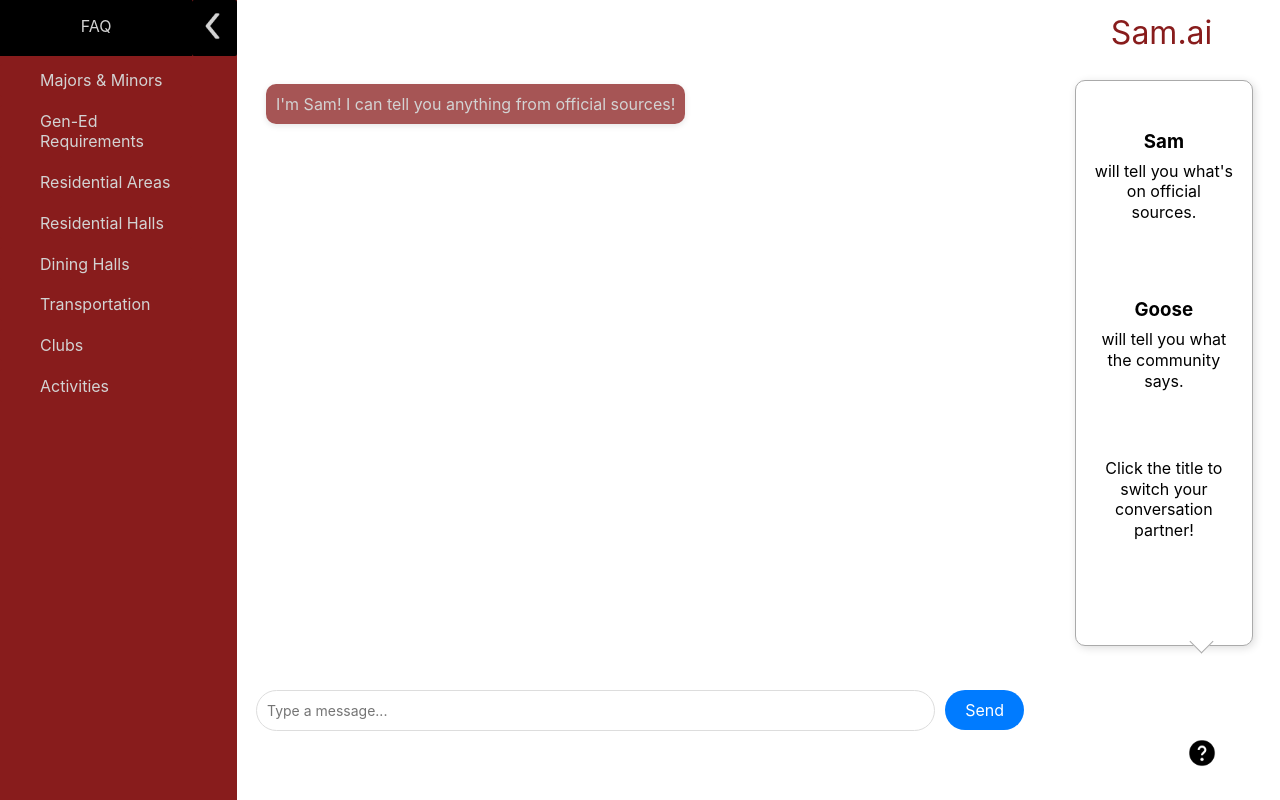
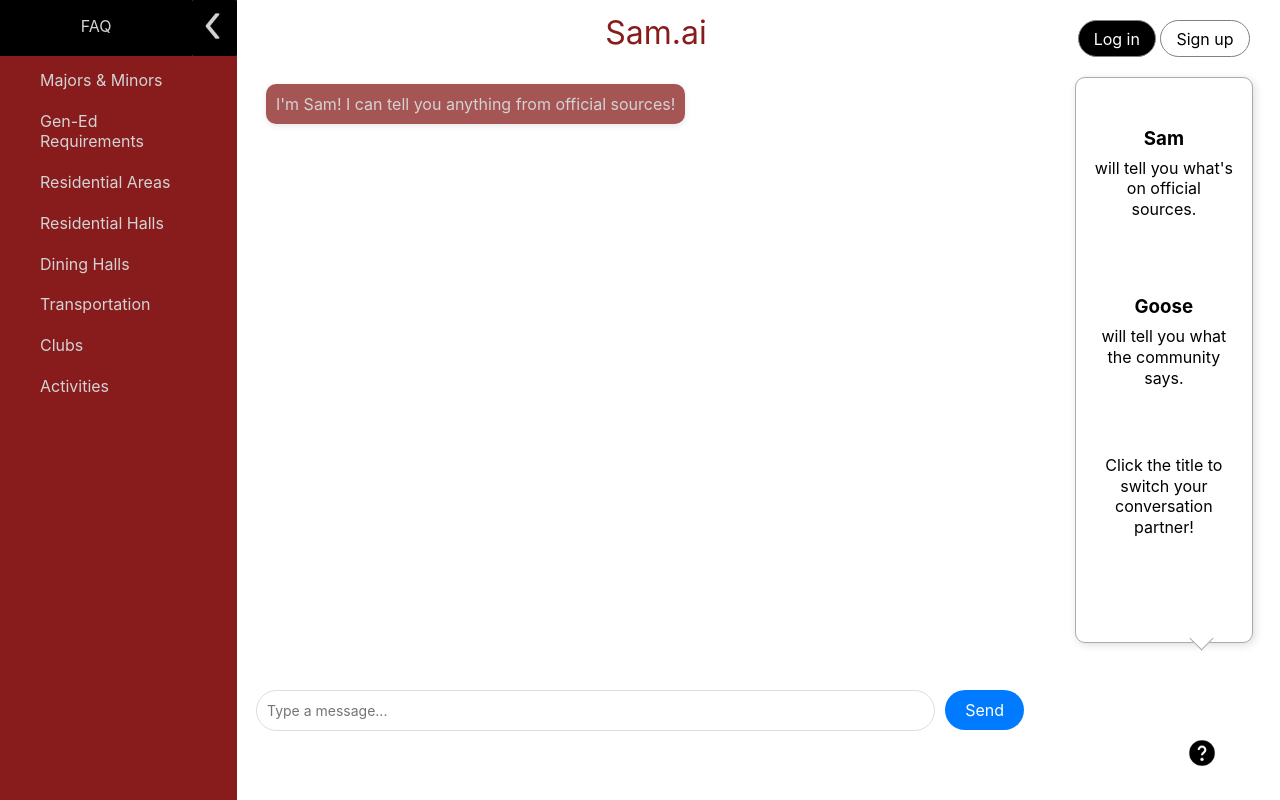
Before and after one commit to NicoleKaldus/HackUMass24, a Svelte app in the folder client/: page / in a window 1280 px wide. Built offline with nearby package versions, Linux system fonts and the light colour scheme.

Commit message:
Added login and signup buttons
Added login and signup buttons, moved title to middle top

```diff
--- a/client/src/App.svelte
+++ b/client/src/App.svelte
@@ -92,6 +92,8 @@
 </script>
 
 <main>
+    <button class="titleBtn" on:click={toggleTitle}>{isSam ? "Sam.ai" : "Goose.ai"}</button>
+
     <div class="faqContainer">
         <button class="menuBtn" on:click={() => (showSidebar = !showSidebar)}>
             {#if showSidebar}
@@ -144,7 +146,10 @@
     </div>
 
     <div class="desc-container">
-        <button class="titleBtn" on:click={toggleTitle}>{isSam ? "Sam.ai" : "Goose.ai"}</button>
+        <div class = "account-container">
+            <button class="loginBtn">Log in</button>
+            <button class="signupBtn">Sign up</button>
+        </div>
         {#if showInfo}
             <div class="info bottom">
                 <div>
--- a/client/src/styles.css
+++ b/client/src/styles.css
@@ -179,16 +179,50 @@
     padding-left: 0;
 }
 
+.account-container {
+    background: white;
+    margin-top: 1.25em;
+    margin-right: 1.75em;
+    margin-bottom: 0.75em;
+}
+
+.loginBtn {
+    padding: 7.5px 15px;
+    border-radius: 20px;
+    border: none;
+    background-color: black;
+    color: white;
+    border:1px solid gray;
+}
+
+.loginBtn:active {
+    background-color: rgb(61, 61, 61) !important;
+}
+
+.signupBtn {
+    padding: 7.5px 15px;
+    border-radius: 20px;
+    border: none;
+    background-color: white;
+    color: black;
+    border:1px solid gray;
+}
+
 .titleBtn {
+    position: absolute;
     background-color: white;
     color: rgb(136,28,28);
-    position: relative;
     width: 5em;
     height: 2em;
+    top: 0;
+    left: 45vw;
     font-size: 2em;
     text-justify: center;
     border: none;
-    margin-right: 1em;
+}
+
+.titleBtn:hover {
+    text-shadow: 0px 0.5px gray;
 }
 
 .titleBtn:active {
```
